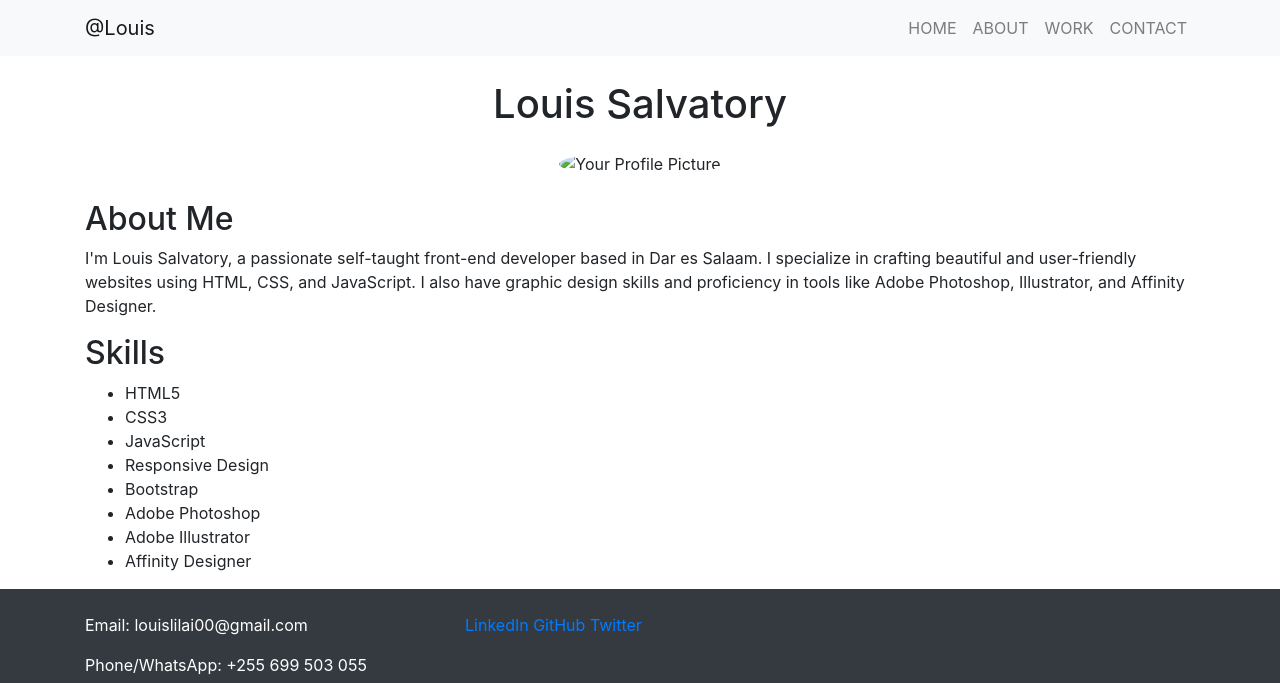
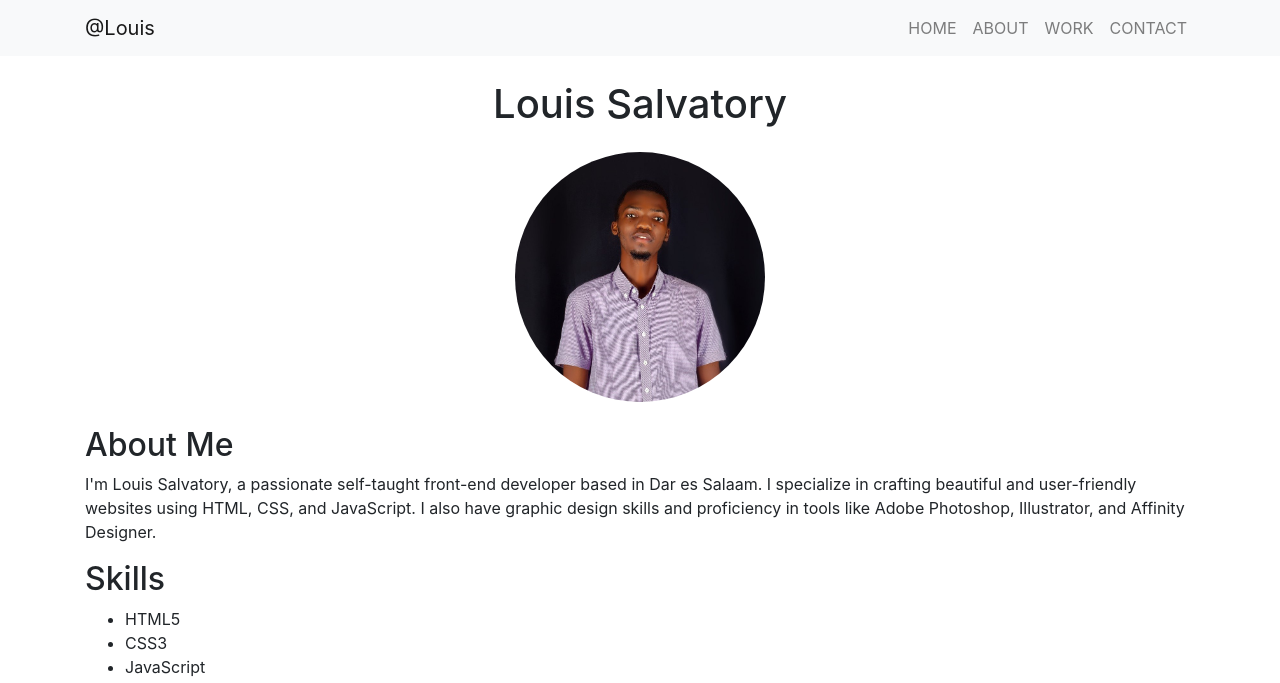
Before and after one commit to Tech-louis/MyPortfolio, a plain HTML site: page index.html in a window 1280 px wide. Shown: the top 683 px of the page. Drawn offline with nearby package versions, Linux system fonts and the light colour scheme; some packages are replaced by stand-ins of ours; the site is published under a folder, as on GitHub Pages, so addresses that start at the root find nothing.

Commit message:
Update index.html

```diff
--- a/index.html
+++ b/index.html
@@ -42,7 +42,7 @@
     <!-- Content -->
     <header class="text-center mt-4">
         <h1>Louis Salvatory</h1>
-        <img src="/user 2/photo/@louis.jpeg" alt="Your Profile Picture" class="img-fluid rounded-circle mt-3" style="width: 250px;">
+        <img src="user 2/photo/@louis.jpeg" alt="Your Profile Picture" class="img-fluid rounded-circle mt-3" style="width: 250px;">
     </header>
 
     <!-- Main Content -->
```
